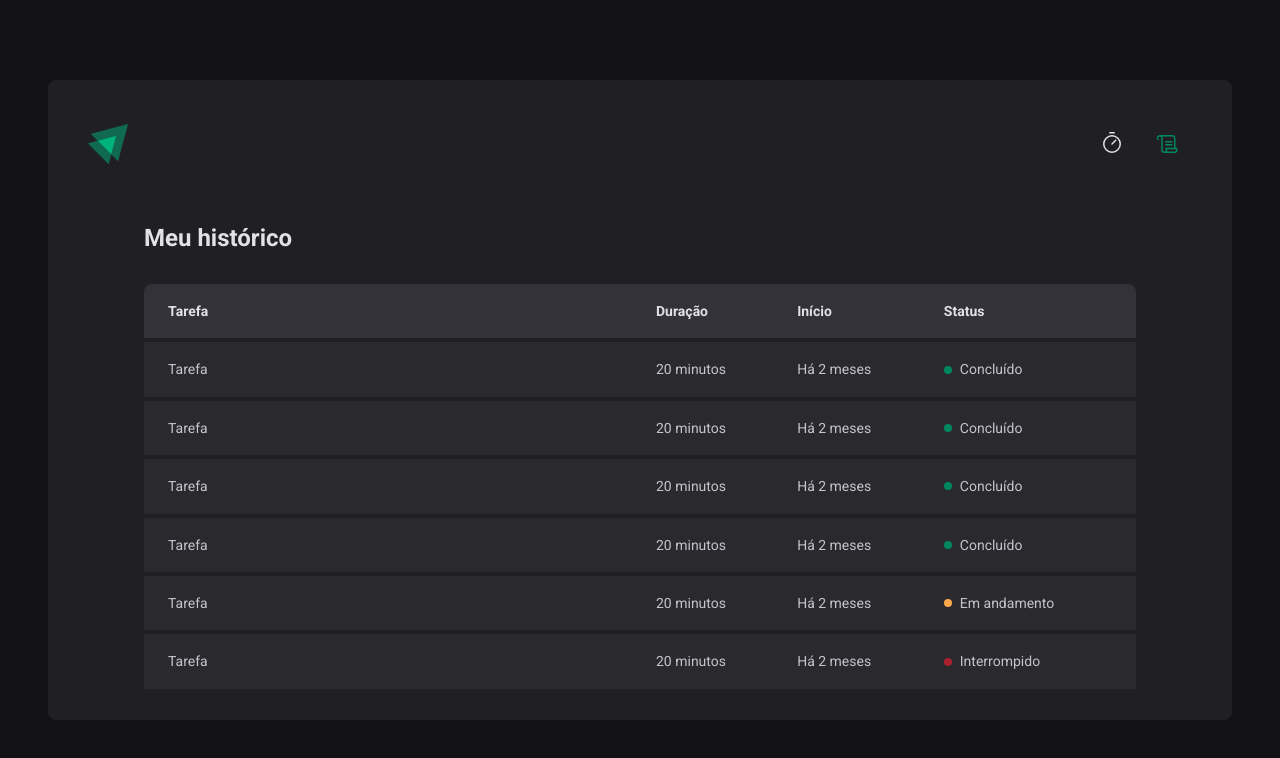
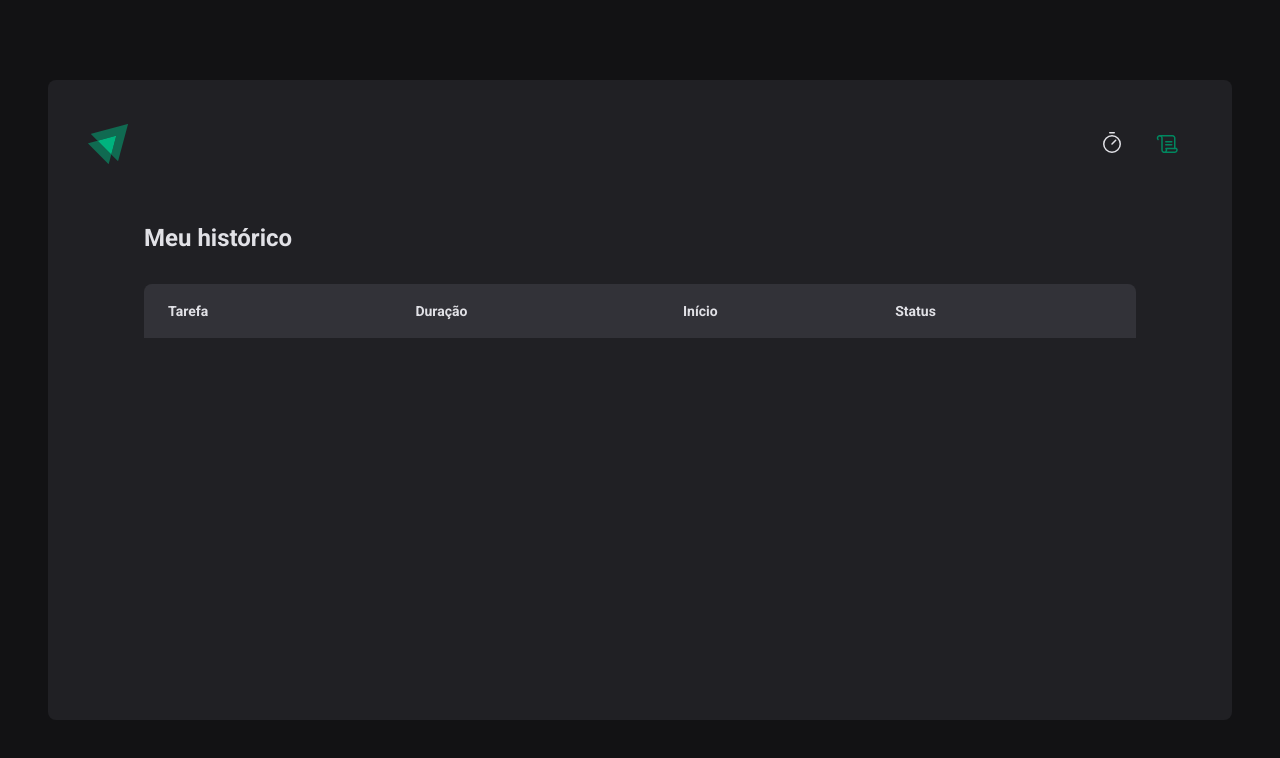
Before and after one commit to gabrielandre-math/Ignite-Timer, a React (Vite) app in the folder ignite-timer/: page /history in a window 1280 px wide. Shown: the top 758 px of the page. Built offline with nearby package versions, Linux system fonts and the light colour scheme.

Commit message:
Móduilo 5 Finalizado - (OK)

```diff
--- a/ignite-timer/src/Router.tsx
+++ b/ignite-timer/src/Router.tsx
@@ -1,16 +1,14 @@
-import { BrowserRouter, Route, Routes } from 'react-router-dom'
-import { Home } from './pages/Home'
-import { History } from './pages/History'
-import { DefaultLayout } from './layouts/DefaultLayout'
+import { Route, Routes } from "react-router-dom";
+import { Home } from "./pages/Home";
+import { History } from "./pages/History";
+import { DefaultLayout } from "./layouts/DefaultLayout";
 export const Router = () => {
   return (
-    <BrowserRouter>
-      <Routes>
-        <Route path='/' element={<DefaultLayout />}>
-          <Route path="/" element={<Home />} />
-          <Route path="/history" element={<History />} />
-        </Route>
-      </Routes>
-    </BrowserRouter>
-  )
-}
+    <Routes>
+      <Route path="/" element={<DefaultLayout />}>
+        <Route path="/" element={<Home />} />
+        <Route path="/history" element={<History />} />
+      </Route>
+    </Routes>
+  );
+};
--- /dev/null
+++ b/ignite-timer/src/context/CyclesContext.tsx
@@ -0,0 +1,99 @@
+import { createContext, ReactNode, useState } from "react";
+
+interface CreateCycleData {
+  task: string;
+  minutesAmount: number;
+}
+
+interface Cycle {
+  id: string;
+  task: string;
+  minutesAmount: number;
+  startDate: Date;
+  interruptedDate?: Date;
+  finishedDate?: Date;
+}
+
+interface CyclesContextType {
+  cycles: Cycle[];
+  activeCycle: Cycle | undefined;
+  activeCycleId: string | null;
+  amountSecondsPassed: number;
+  markCurrentCycleAsFinished: () => void;
+  setSecondsPassed: (seconds: number) => void;
+  createNewCycle: (data: CreateCycleData) => void;
+  interruptCurrentCycle: () => void;
+}
+
+interface CyclesContextProviderProps {
+  children: ReactNode;
+}
+
+export const CyclesContext = createContext({} as CyclesContextType);
+
+export function CyclesContextProvider({
+  children,
+}: CyclesContextProviderProps) {
+  const [cycles, setCycles] = useState<Cycle[]>([]);
+  const [activeCycleId, setActiveCycleId] = useState<string | null>(null);
+  const [amountSecondsPassed, setAmountSecondsPassed] = useState(0);
+
+  const activeCycle = cycles.find((cycle) => cycle.id === activeCycleId);
+
+  function markCurrentCycleAsFinished() {
+    setCycles((state) =>
+      state.map((cycle) =>
+        cycle.id === activeCycleId
+          ? { ...cycle, finishedDate: new Date() }
+          : cycle
+      )
+    );
+  }
+
+  function setSecondsPassed(seconds: number) {
+    setAmountSecondsPassed(seconds);
+  }
+
+  function createNewCycle(data: CreateCycleData) {
+    const id = String(new Date().getTime());
+    const newCycle: Cycle = {
+      id,
+      task: data.task,
+      minutesAmount: data.minutesAmount,
+      startDate: new Date(),
+    };
+
+    setCycles((state) => [...state, newCycle]);
+    setActiveCycleId(id);
+    setAmountSecondsPassed(0);
+  }
+
+  function interruptCurrentCycle() {
+    setCycles(
+      cycles.map((cycle) => {
+        if (cycle.id === activeCycleId) {
+          return { ...cycle, interruptedDate: new Date() };
+        }
+        return cycle;
+      })
+    );
+    setActiveCycleId(null);
+  }
+
+  return (
+    <CyclesContext.Provider
+      value={{
+        cycles,
+        activeCycle,
+        activeCycleId,
+        amountSecondsPassed,
+        markCurrentCycleAsFinished,
+        setSecondsPassed,
+        createNewCycle,
+        interruptCurrentCycle,
+      }}
+    >
+      {children}
+    </CyclesContext.Provider>
+  );
+}
--- a/ignite-timer/src/pages/History/index.tsx
+++ b/ignite-timer/src/pages/History/index.tsx
@@ -1,10 +1,13 @@
-import { HistoryContainer, HistoryList, Status } from "./styles"
-
+import { useContext } from "react";
+import { HistoryContainer, HistoryList, Status } from "./styles";
+import { CyclesContext } from "../../context/CyclesContext";
+import { formatDistanceToNow } from "date-fns";
+import ptBR from "date-fns/locale/pt-BR";
 export const History = () => {
+  const { cycles } = useContext(CyclesContext);
   return (
     <HistoryContainer>
       <h1>Meu histórico</h1>
-
       <HistoryList>
         <table>
           <thead>
@@ -16,56 +19,34 @@
             </tr>
           </thead>
           <tbody>
-            <tr>
-              <td>Tarefa</td>
-              <td>20 minutos</td>
-              <td>Há 2 meses</td>
-              <td>
-                <Status statusColor="green">Concluído</Status>
-              </td>
-
-            </tr>
-            <tr>
-              <td>Tarefa</td>
-              <td>20 minutos</td>
-              <td>Há 2 meses</td>
-              <td>
-                <Status statusColor="green">Concluído</Status>
-              </td>
-            </tr>
-            <tr>
-              <td>Tarefa</td>
-              <td>20 minutos</td>
-              <td>Há 2 meses</td>
-              <td>
-                <Status statusColor="green">Concluído</Status>
-              </td>            </tr>
-            <tr>
-              <td>Tarefa</td>
-              <td>20 minutos</td>
-              <td>Há 2 meses</td>
-              <td>
-                <Status statusColor="green">Concluído</Status>
-              </td>            </tr>
-            <tr>
-              <td>Tarefa</td>
-              <td>20 minutos</td>
-              <td>Há 2 meses</td>
-              <td>
-                <Status statusColor="yellow">Em andamento</Status>
-              </td>
-            </tr>
-            <tr>
-              <td>Tarefa</td>
-              <td>20 minutos</td>
-              <td>Há 2 meses</td>
-              <td>
-                <Status statusColor="red">Interrompido</Status>
-              </td>
-            </tr>
+            {cycles.map((cycle) => {
+              return (
+                <tr key={cycle.id}>
+                  <td>{cycle.task}</td>
+                  <td>{cycle.minutesAmount} minutos</td>
+                  <td>
+                    {formatDistanceToNow(cycle.startDate, {
+                      addSuffix: true,
+                      locale: ptBR,
+                    })}
+                  </td>
+                  <td>
+                    {cycle.finishedDate && (
+                      <Status statusColor="green">Concluído</Status>
+                    )}
+                    {cycle.interruptedDate && (
+                      <Status statusColor="red">Interrompido</Status>
+                    )}
+                    {!cycle.finishedDate && !cycle.interruptedDate && (
+                      <Status statusColor="yellow">Em andamento</Status>
+                    )}
+                  </td>
+                </tr>
+              );
+            })}
           </tbody>
         </table>
       </HistoryList>
     </HistoryContainer>
-  )
-}
+  );
+};
--- a/ignite-timer/src/pages/Home/components/Countdown/styles.ts
+++ b/ignite-timer/src/pages/Home/components/Countdown/styles.ts
@@ -0,0 +1,25 @@
+import { styled } from "styled-components";
+
+export const Separator = styled.div`
+  padding: 2rem 0;
+  color: ${(props) => props.theme["green-500"]};
+
+  width: 4rem;
+  overflow: hidden;
+  display: flex;
+  justify-content: center;
+`;
+export const CountdownContainer = styled.div`
+  font-family: "Roboto Mono", monospace;
+  font-size: 10rem;
+  line-height: 8rem;
+  color: ${(props) => props.theme["gray-100"]};
+
+  display: flex;
+  gap: 1rem;
+  span {
+    background: ${(props) => props.theme["gray-700"]};
+    padding: 2rem 1rem;
+    border-radius: 8px;
+  }
+`;
--- a/ignite-timer/src/pages/Home/components/NewCycleForm/index.tsx
+++ b/ignite-timer/src/pages/Home/components/NewCycleForm/index.tsx
@@ -1,24 +1,10 @@
-import { zodResolver } from "@hookform/resolvers/zod";
-import { FormContainer, MinutesAmountInput, TaskInput } from "./styles"
-import * as zod from 'zod'
+import { FormContainer, MinutesAmountInput, TaskInput } from "./styles";
+import { useFormContext } from "react-hook-form";
+import { useContext } from "react";
+import { CyclesContext } from "../../../../context/CyclesContext";
 export const NewCycleForm = () => {
-  const newCycleValidationSchema = zod.object({
-    task: zod.string().min(1, "Informe a tarefa"),
-    minutesAmount: zod
-      .number()
-      .min(5, "O ciclo precisa ser de no minimo 5 minutos.")
-      .max(60, "O ciclo precisa ser de no máximo 60 minutos."),
-  });
-
-  type NewCycleFormData = zod.infer<typeof newCycleValidationSchema>; //Isso é mt maneiro!! (Inferiu o tipo a partir de newCycleValidationSchema :0)
-
-  const { register, handleSubmit, watch, reset } = useForm<NewCycleFormData>({
-    resolver: zodResolver(newCycleValidationSchema),
-    defaultValues: {
-      task: "",
-      minutesAmount: 0,
-    },
-  });
+  const { activeCycle } = useContext(CyclesContext);
+  const { register } = useFormContext();
 
   return (
     <FormContainer>
@@ -51,6 +37,5 @@
 
       <span>minutos.</span>
     </FormContainer>
-
-  )
-}
+  );
+};
--- a/ignite-timer/src/pages/Home/styles.ts
+++ b/ignite-timer/src/pages/Home/styles.ts
@@ -1,4 +1,4 @@
-import styled from 'styled-components'
+import styled from "styled-components";
 
 export const HomeContainer = styled.main`
   flex: 1;
@@ -14,20 +14,10 @@
     align-items: center;
     gap: 3.5rem;
   }
-
-`
-export const Separator = styled.div`
-  padding: 2rem 0;
-  color: ${(props) => props.theme['green-500']};
-
-  width: 4rem;
-  overflow: hidden;
-  display: flex;
-  justify-content: center;
 `;
 
 export const BaseCountDownButton = styled.button`
-width: 100%;
+  width: 100%;
   border: 0;
   padding: 1rem;
   border-radius: 8px;
@@ -40,24 +30,24 @@
   font-weight: bold;
 
   cursor: pointer;
-  color: ${(props) => props.theme['gray-100']};
+  color: ${(props) => props.theme["gray-100"]};
 
   &:disabled {
     opacity: 0.7;
     cursor: not-allowed;
   }
-`
+`;
 export const StartCountdownButton = styled(BaseCountDownButton)`
-  background: ${(props) => props.theme['green-500']};
+  background: ${(props) => props.theme["green-500"]};
 
   &:not(:disabled):hover {
-    background: ${(props) => props.theme['green-700']};
+    background: ${(props) => props.theme["green-700"]};
   }
 `;
 export const StopCountdownButton = styled(BaseCountDownButton)`
-  background: ${(props) => props.theme['red-500']};
+  background: ${(props) => props.theme["red-500"]};
 
   &:not(:disabled):hover {
-    background: ${(props) => props.theme['red-700']};
+    background: ${(props) => props.theme["red-700"]};
   }
-`
+`;
```
Also changed, not shown: ignite-timer/src/App.tsx (+14 -8 lines), ignite-timer/src/pages/Home/components/Countdown/index.tsx (+34 -22 lines), ignite-timer/src/pages/Home/index.tsx (+36 -64 lines).
